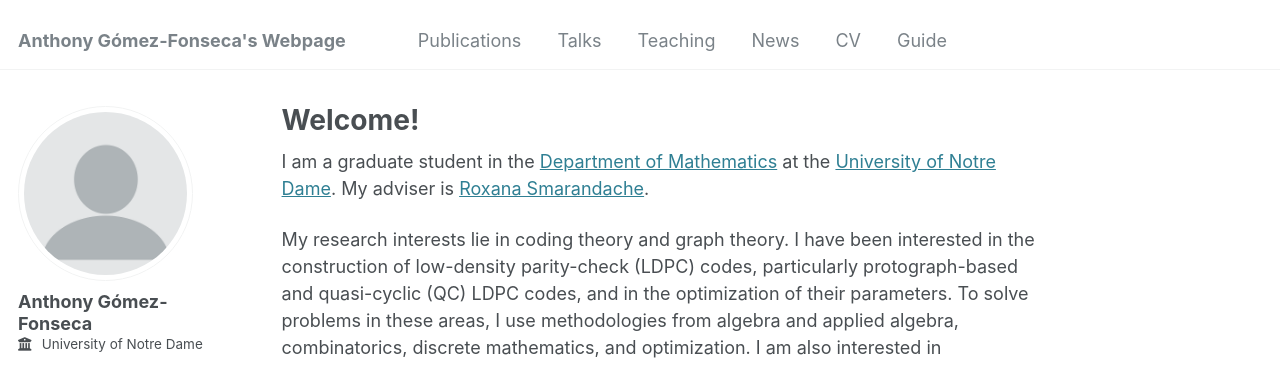
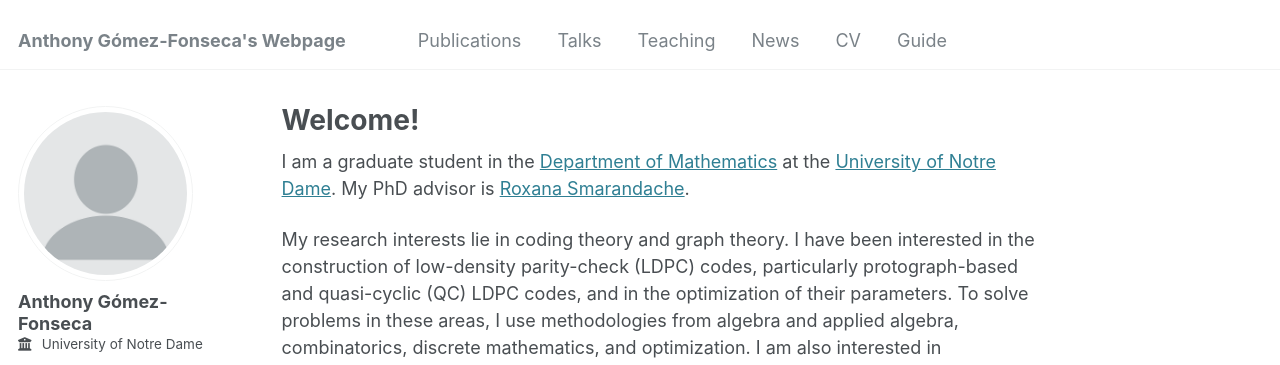
Before and after one commit to gomezfonsecaa/Anthony, a Jekyll site: the page built from _pages/about.md, in a window 1280 px wide. Shown: the top 365 px of the page. Built offline with Jekyll 4.4.1, drawn with Linux system fonts in a browser that asks for light colours; some web fonts are replaced.

Commit message:
Update about.md

```diff
--- a/_pages/about.md
+++ b/_pages/about.md
@@ -7,6 +7,6 @@ redirect_from:
   - /about.html
 ---
 
-I am a graduate student in the [Department of Mathematics](https://math.nd.edu) at the [University of Notre Dame](https://www.nd.edu). My adviser is [Roxana Smarandache](https://math.nd.edu/people/faculty/roxana-smarandache/).
+I am a graduate student in the [Department of Mathematics](https://math.nd.edu) at the [University of Notre Dame](https://www.nd.edu). My PhD advisor is [Roxana Smarandache](https://math.nd.edu/people/faculty/roxana-smarandache/).
 
 My research interests lie in coding theory and graph theory. I have been interested in the construction of low-density parity-check (LDPC) codes, particularly protograph-based and quasi-cyclic (QC) LDPC codes, and in the optimization of their parameters. To solve problems in these areas, I use methodologies from algebra and applied algebra, combinatorics, discrete mathematics, and optimization. I am also interested in investigating broader families of error-correcting codes, such as generalized LDPC codes and codes from expander graphs, and quantum error correction.
```
